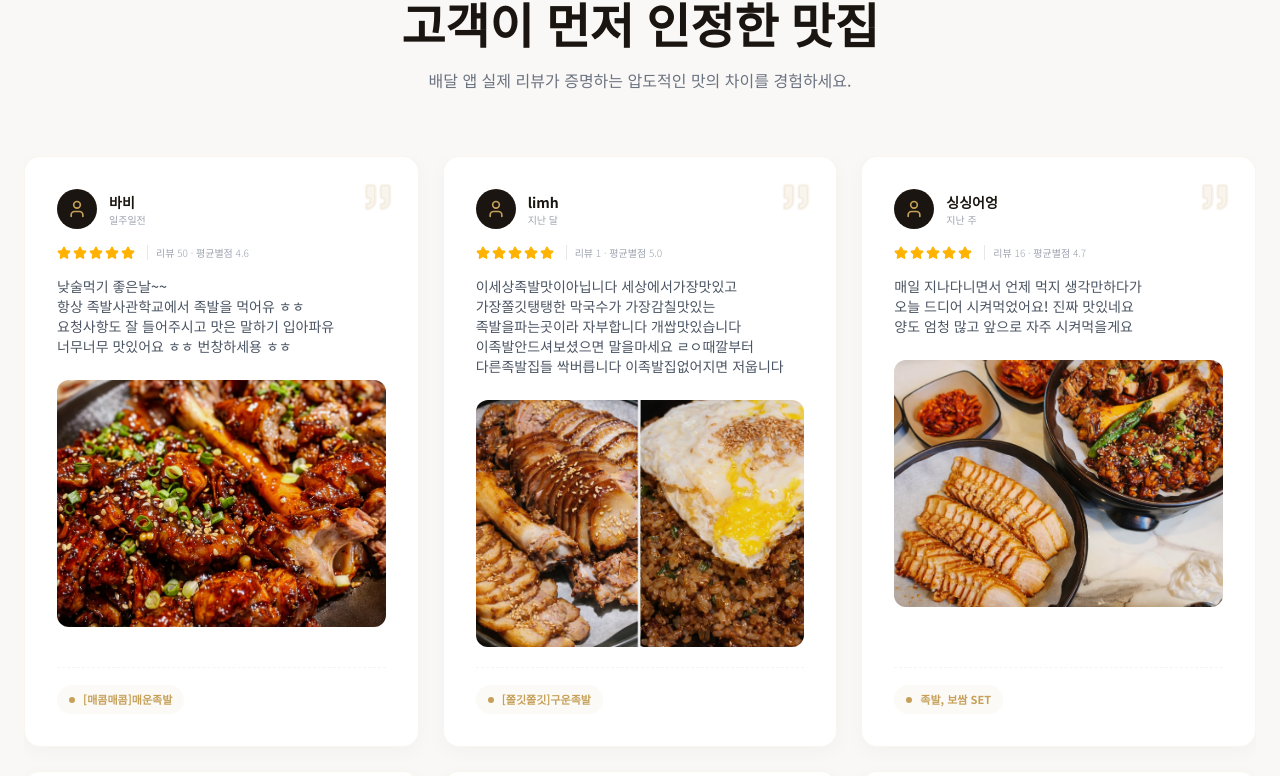
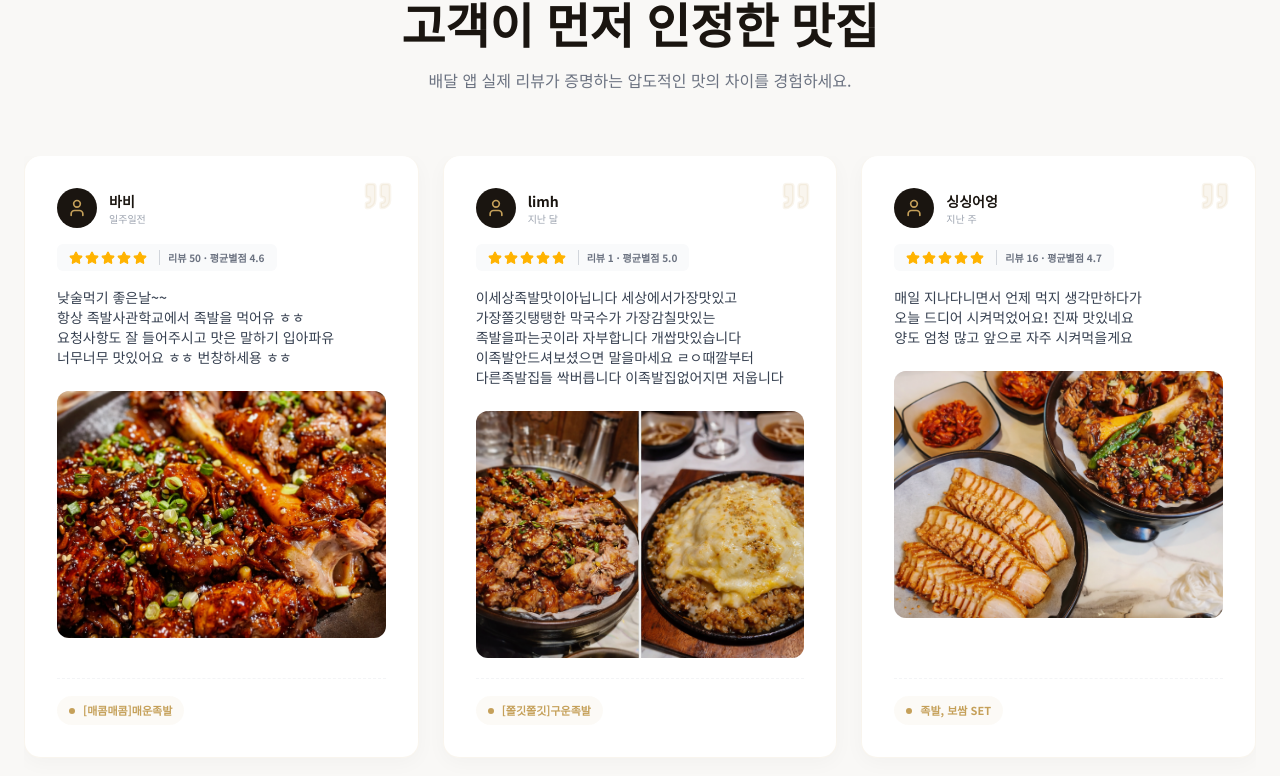
Before and after one commit to joksafood-cyber/jokbal-academy, a React (Vite) app: page / in a window 1280 px wide. Shown: the part 7441-8217 px from the top of the page. Built offline with nearby package versions, Linux system fonts and the light colour scheme.

Commit message:
Update ReviewSection.tsx

```diff
--- a/src/components/ReviewSection.tsx
+++ b/src/components/ReviewSection.tsx
@@ -18,7 +18,7 @@ const reviews = [
     date: "지난 달",
     text: "이세상족발맛이아닙니다 세상에서가장맛있고 가장쫄깃탱탱한 막국수가 가장감칠맛있는 족발을파는곳이라 자부합니다 개쌉맛있습니다 이족발안드셔보셨으면 말을마세요 ㄹㅇ때깔부터 다른족발집들 싹버릅니다 이족발집없어지면 저웁니다",
     menu: "[쫄깃쫄깃]구운족발",
-    img: "/review-4.png"
+    img: "/review-1.png"
   },
   {
     author: "싱싱어엉",
@@ -80,7 +80,7 @@ export const ReviewSection: React.FC = () => {
                 */}
                 <div className="flex overflow-x-auto snap-x snap-mandatory gap-4 pb-8 md:grid md:grid-cols-2 lg:grid-cols-3 md:gap-6 md:pb-0 -mx-4 px-4 md:mx-0 md:px-0 scrollbar-hide">
                     {reviews.map((review, idx) => (
-                        <div key={idx} className="min-w-[85vw] md:min-w-0 snap-center bg-white p-6 md:p-8 shadow-[0_5px_20px_rgba(0,0,0,0.03)] rounded-2xl flex flex-col items-start text-left border border-[#C5A059]/10 hover:border-[#C5A059]/30 hover:shadow-[0_10px_30px_rgba(197,160,89,0.1)] transition-all duration-300 relative group">
+                        <div key={idx} className="min-w-[85vw] md:min-w-0 snap-center bg-white p-6 md:p-8 shadow-[0_10px_30px_rgba(0,0,0,0.05)] md:shadow-[0_5px_20px_rgba(0,0,0,0.03)] rounded-lg md:rounded-2xl flex flex-col items-start text-left border-t-4 border-t-[#C5A059] md:border-t-0 md:border md:border-[#C5A059]/10 hover:border-[#C5A059]/30 hover:shadow-[0_10px_30px_rgba(197,160,89,0.1)] transition-all duration-300 relative group">
 
                             {/* Quote Icon Background */}
                             <Quote className="absolute top-6 right-6 w-8 h-8 text-[#C5A059]/10 fill-[#C5A059]/10 group-hover:scale-110 transition-transform" />
@@ -97,20 +97,20 @@ export const ReviewSection: React.FC = () => {
                             </div>
 
                             {/* Stars & Stats */}
-                            <div className="flex items-center gap-2 mb-4">
+                            <div className="flex items-center gap-2 mb-4 bg-gray-50 px-3 py-1.5 rounded-md w-full md:w-auto">
                                 <div className="flex gap-0.5 text-[#FFB300]">
                                     {[...Array(5)].map((_, i) => <Star key={i} className="w-3.5 h-3.5 fill-current" />)}
                                 </div>
-                                <span className="text-[10px] text-gray-400 font-light border-l border-gray-200 pl-2 ml-1">{review.stats}</span>
+                                <span className="text-[10px] text-gray-500 font-semibold border-l border-gray-300 pl-2 ml-1">{review.stats}</span>
                             </div>
 
                             {/* Content */}
-                            <p className="text-gray-600 text-[13px] md:text-sm leading-relaxed mb-6 whitespace-pre-wrap break-keep font-medium">
+                            <p className="text-gray-700 text-[13px] md:text-sm leading-relaxed mb-6 whitespace-pre-wrap break-keep font-medium">
                                 {review.text}
                             </p>
 
                             {/* Review Image */}
-                            <div className="w-full aspect-[4/3] overflow-hidden rounded-xl mb-5 bg-gray-100 relative">
+                            <div className="w-full aspect-[4/3] overflow-hidden rounded-lg md:rounded-xl mb-5 bg-gray-100 relative shadow-inner">
                                 <img
                                     src={review.img}
                                     alt="Review Food"
```
